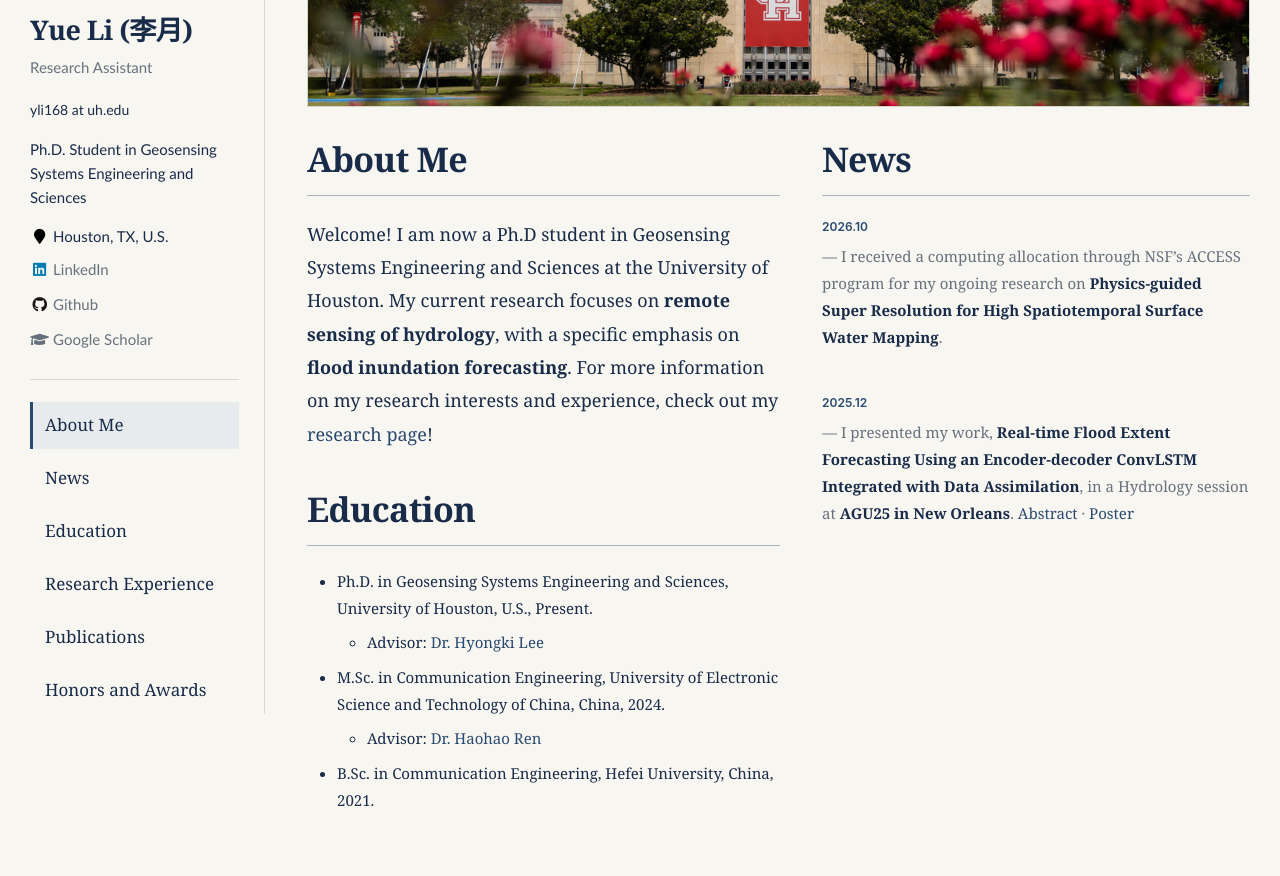
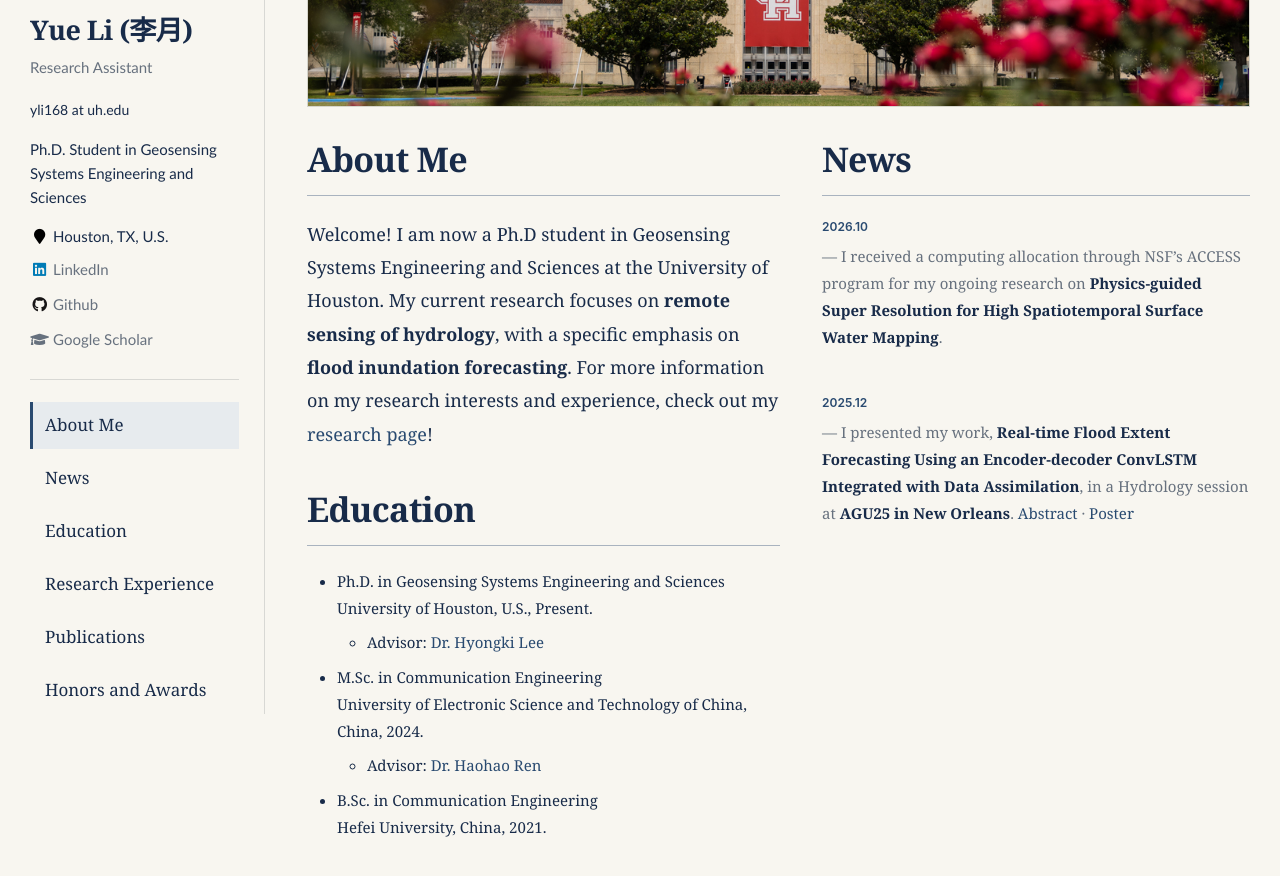
Before and after one commit to LunaLeeYue/LunaLeeYue.github.io, a Jekyll site: the page built from _pages/about.md, in a window 1280 px wide and 1120 px high, cut to the strip 184-1060 px from the top of the window. Built offline with Jekyll 4.4.1, drawn with Linux system fonts in a browser that asks for light colours.

Commit message:
Put education institutions and years on separate lines

```diff
--- a/_pages/about.md
+++ b/_pages/about.md
@@ -23,16 +23,19 @@ Welcome! I am now a Ph.D student in Geosensing Systems Engineering and Sciences
 </div>
 <div class="home-education" id="-educations" style="margin-top:38px;font-size:15px;line-height:1.8;scroll-margin-top:35px" markdown="1">
 <h1 id="home-education-heading">Education</h1>
-- Ph.D. in Geosensing Systems Engineering and Sciences, University of Houston, U.S., Present.
+- Ph.D. in Geosensing Systems Engineering and Sciences<br>
+  University of Houston, U.S., Present.
 
   - Advisor: [Dr. Hyongki Lee](https://www.cive.uh.edu/faculty/lee)
 
-- M.Sc. in Communication Engineering, University of Electronic Science and Technology of China, China, 2024.
+- M.Sc. in Communication Engineering<br>
+  University of Electronic Science and Technology of China, China, 2024.
 
   - Advisor:  [Dr. Haohao Ren](https://scholar.google.com/citations?hl=en&user=5G452t8AAAAJ)
 
 
-- B.Sc. in Communication Engineering, Hefei University, China, 2021.
+- B.Sc. in Communication Engineering<br>
+  Hefei University, China, 2021.
 </div>
 </div>
 <div class="news-section" id="-news" markdown="1">
```
